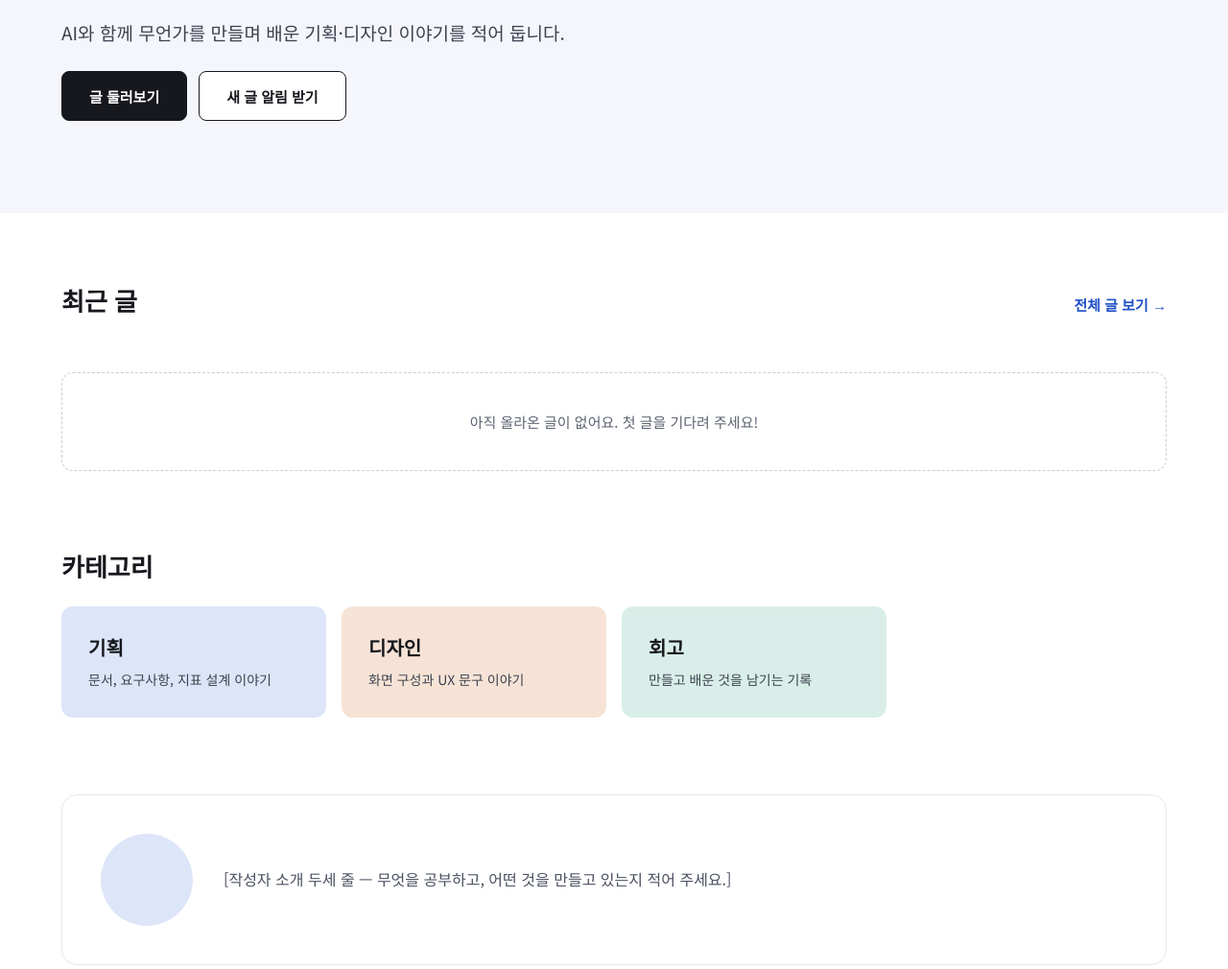
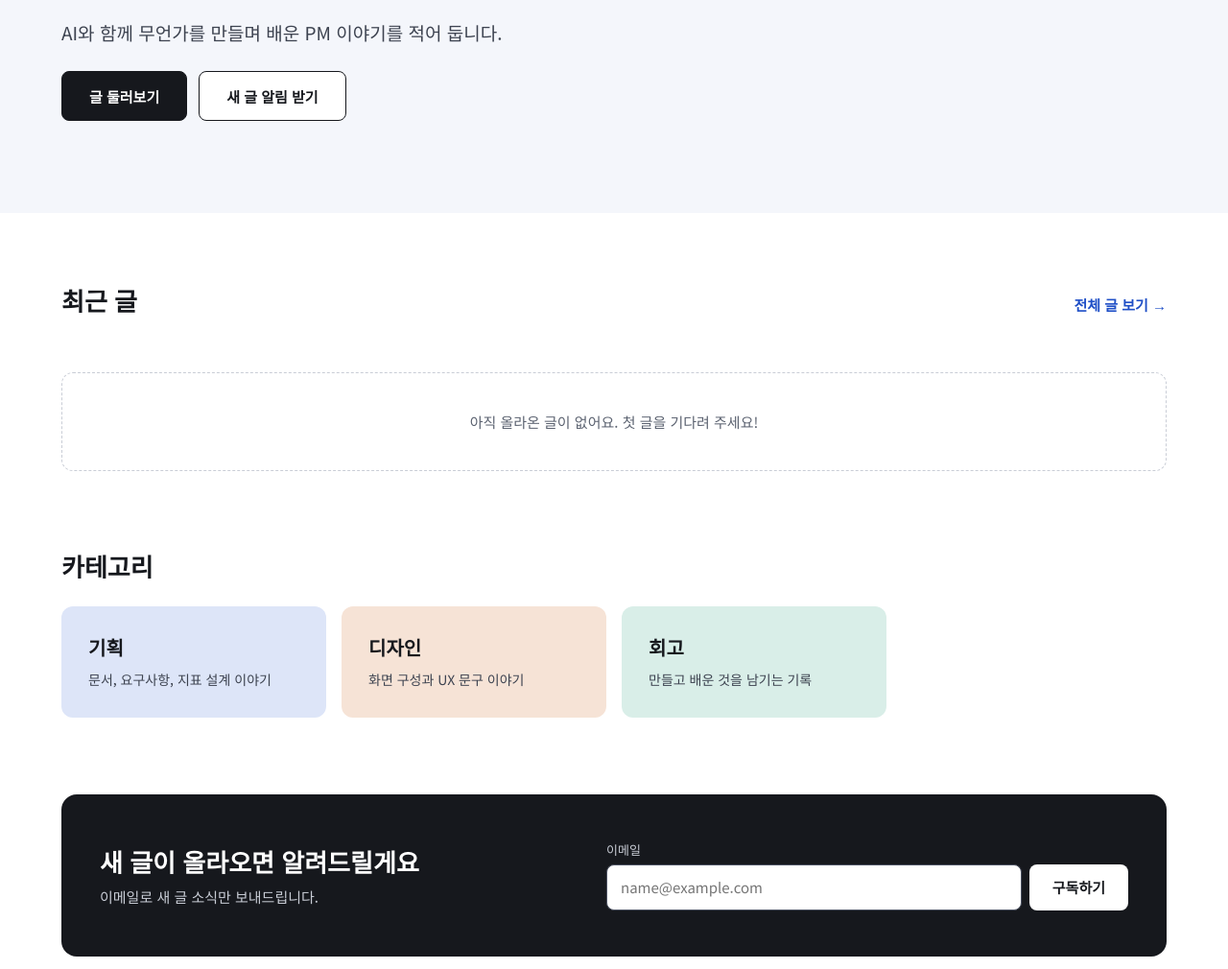
Before and after one commit to jinajung01/blog, a plain HTML site: page index.html in a window 1280 px wide. Shown: the part 290-1300 px from the top of the page at 96% size. Drawn offline with Linux system fonts and the light colour scheme; a web font is replaced by a local one.

Commit message:
개선: 첫 화면 소개 문구 변경과 작성자 소개 칸 삭제
- 첫 화면 소개 문구를 'AI와 함께 무언가를 만들며 배운 PM 이야기를 적어 둡니다.'로 변경
- 첫 화면과 글 상세의 작성자 소개 칸 삭제

Co-Authored-By: Claude Opus 5.5 <noreply@anthropic.com>

```diff
--- a/index.html
+++ b/index.html
@@ -31,7 +31,7 @@
       <div class="wrap">
         <span class="eyebrow">기획 · 디자인 · 회고</span>
         <h1>zn</h1>
-        <p>AI와 함께 무언가를 만들며 배운 기획·디자인 이야기를 적어 둡니다.</p>
+        <p>AI와 함께 무언가를 만들며 배운 PM 이야기를 적어 둡니다.</p>
         <div class="btn-row">
           <a class="btn btn-lg btn-dark" href="posts.html">글 둘러보기</a>
           <a class="btn btn-lg btn-line" href="#subscribe">새 글 알림 받기</a>
@@ -78,13 +78,6 @@
         </div>
       </section>
 
-      <section id="about" class="author-box" aria-label="작성자 소개">
-        <span class="avatar" aria-hidden="true"></span>
-        <div class="text">
-          <p>[작성자 소개 두세 줄 — 무엇을 공부하고, 어떤 것을 만들고 있는지 적어 주세요.]</p>
-        </div>
-      </section>
-
       <section id="subscribe" class="subscribe" aria-label="구독">
         <div class="text">
           <h2>새 글이 올라오면 알려드릴게요</h2>
```
Also changed, not shown: post.html (+0 -8 lines), 1 other file.
